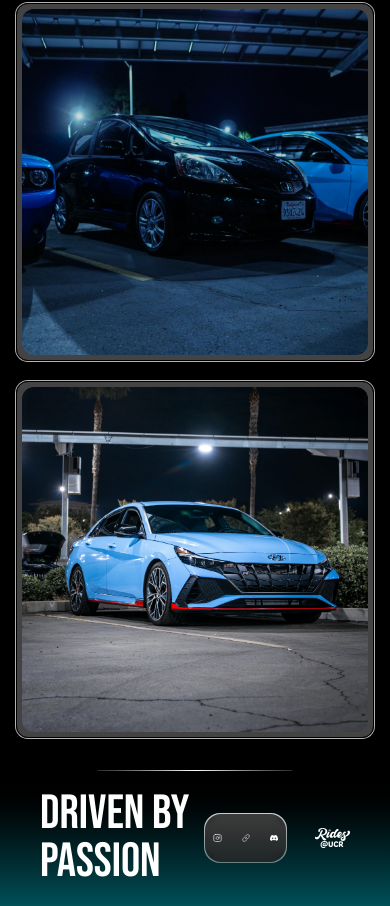
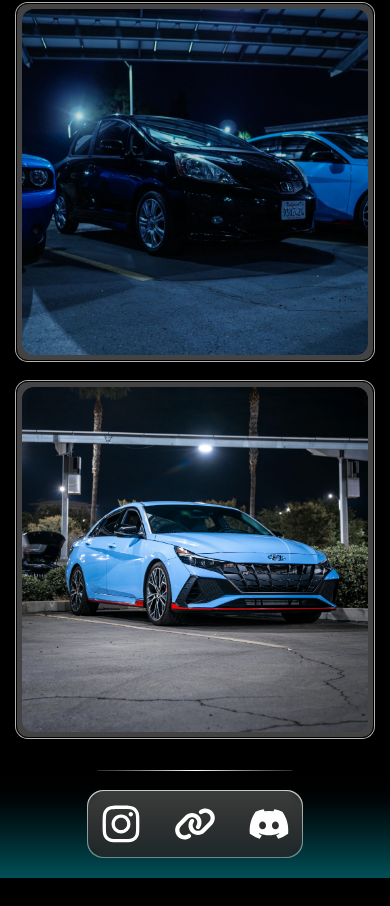
Before and after one commit to acm-ucr/ridesucr-website, a Next.js app: page /gallery in a window 390 px wide. Shown: the part 2944-3850 px from the top of the page. After the commit the page ends 3822 px from the top, so only its background shows below. Built offline with nearby package versions, Linux system fonts and the light colour scheme.

Commit message:
addressed footer abstraction (url icons) AND implemented mobile responsiveness

```diff
--- a/package.json
+++ b/package.json
@@ -16,7 +16,8 @@
     "lucide-react": "0.484.0",
     "next": "15.2.4",
     "react": "19.0.0",
-    "react-dom": "19.0.0"
+    "react-dom": "19.0.0",
+    "react-icons": "^5.5.0"
   },
   "devDependencies": {
     "@eslint/js": "9.23.0",
--- a/src/components/Footer.tsx
+++ b/src/components/Footer.tsx
@@ -1,50 +1,28 @@
 import Image from "next/image";
-import { RIDES_LINKS } from "../data/LinksData";
+import { FOOTER_SOCIALS } from "../data/FooterData";
 import Link from "next/link";
 
 const Footer = () => {
   return (
-    <div className="from-ridesucr-green to-ridesucr-black relative flex justify-between bg-linear-to-t px-10 pb-10">
+    <div className="from-ridesucr-green to-ridesucr-black relative flex justify-center bg-linear-to-t px-4 pb-10 md:justify-between md:px-10">
       <div className="from-ridesucr-white to-ridesucr-black absolute top-0 left-1/2 h-[1px] w-1/2 -translate-x-1/2 bg-radial" />
-      <div className="translate-y-5 text-5xl text-white">DRIVEN BY PASSION</div>
+      <div className="hidden translate-y-8 text-5xl text-white md:block">
+        DRIVEN BY PASSION
+      </div>
       <div className="flex translate-y-5 items-center gap-7">
         <div className="flex items-center gap-10">
           <div className="from-ridesucr-white/80 to-ridesucr-white/40 rounded-2xl bg-linear-to-b p-[1px]">
-            <div className="bg-ridesucr-black/70 flex items-center gap-5 rounded-2xl p-2 backdrop-blur-xs">
-              <Link href={RIDES_LINKS.instagram} target="_blank">
-                <Image
-                  src="/Linkbox/Instagram.svg"
-                  alt="Instagram"
-                  width={32}
-                  height={32}
-                  className="h-8 w-8"
-                />
-              </Link>
-
-              <Link href={RIDES_LINKS.highlanderlink} target="_blank">
-                <Image
-                  src="/Linkbox/HighlanderLink.svg"
-                  alt="HighlanderLink"
-                  width={32}
-                  height={32}
-                  className="h-8 w-8"
-                />
-              </Link>
-
-              <Link href={RIDES_LINKS.discord} target="_blank">
-                <Image
-                  src="/Linkbox/Discord.svg"
-                  alt="Discord"
-                  width={32}
-                  height={32}
-                  className="h-8 w-8"
-                />
-              </Link>
+            <div className="bg-ridesucr-black/70 flex items-center gap-8 rounded-2xl px-3 py-3 backdrop-blur-xs">
+              {FOOTER_SOCIALS.map(({ name, href, Icon }) => (
+                <Link key={name} href={href} target="_blank">
+                  <Icon className="text-[42px] text-white transition-opacity hover:opacity-80 md:text-[36px]" />
+                </Link>
+              ))}
             </div>
           </div>
         </div>
 
-        <Link href="/" className="flex flex-col items-center">
+        <Link href="/" className="hidden flex-col items-center md:flex">
           <Image
             src="/Logo.svg"
             alt="Logo"
--- /dev/null
+++ b/src/data/FooterData.ts
@@ -0,0 +1,20 @@
+import { FaInstagram, FaDiscord, FaLink } from "react-icons/fa6";
+import { RIDES_LINKS } from "./LinksData";
+
+export const FOOTER_SOCIALS = [
+  {
+    name: "Instagram",
+    href: RIDES_LINKS.instagram,
+    Icon: FaInstagram,
+  },
+  {
+    name: "HighlanderLink",
+    href: RIDES_LINKS.highlanderlink,
+    Icon: FaLink,
+  },
+  {
+    name: "Discord",
+    href: RIDES_LINKS.discord,
+    Icon: FaDiscord,
+  },
+];
```
Also changed, not shown: 1 other file (tests, documents, lock files or other folders).
